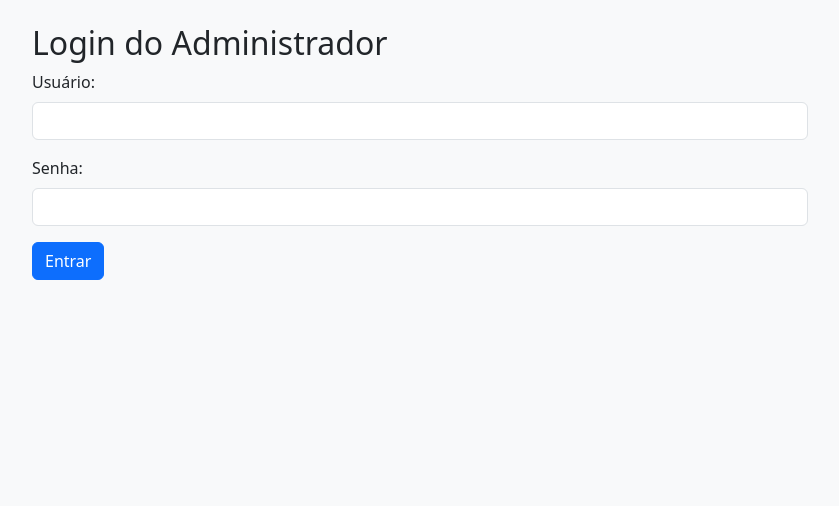
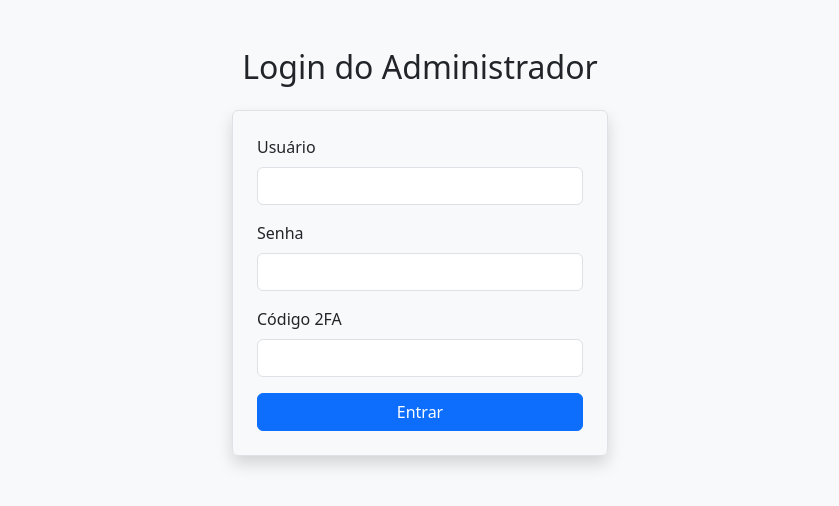
Before and after one commit to Brenex000006/Site-de-teste-para-TCC, a Flask app: page /login in a window 1280 px wide. Shown: the part 56-562 px from the top of the page, without its empty margins (220-1059 px from the left). Run offline with Flask 3, Linux system fonts and the light colour scheme.

Commit message:
Criação do 2FA

```diff
--- a/app.py
+++ b/app.py
@@ -1,10 +1,13 @@
-from flask import Flask, render_template, request, redirect, url_for, flash
-from flask_login import LoginManager, UserMixin, login_user, logout_user, login_required
+from flask import Flask, render_template, request, redirect, url_for, flash, send_file
+from flask_login import LoginManager, UserMixin, login_user, logout_user, login_required, current_user
 from werkzeug.utils import secure_filename
 from dotenv import load_dotenv
 import os
 import uuid
 import mysql.connector
+import pyotp
+import qrcode
+import io
 from datetime import datetime
 
 # Configuração
@@ -15,7 +18,6 @@ app.config['UPLOAD_FOLDER'] = 'static/uploads'
 os.makedirs(app.config['UPLOAD_FOLDER'], exist_ok=True)
 
 # Banco de dados MySQL
-
 db = mysql.connector.connect(
     host="127.0.0.1",
     user="Root",
@@ -37,7 +39,37 @@ def load_user(user_id):
         return Admin()
     return None
 
-# Funções de banco de dados
+# --- Funções auxiliares ---
+def update_env_variable(key, value, env_path='.env'):
+    """Atualiza ou adiciona uma variável no .env"""
+    lines = []
+    if os.path.exists(env_path):
+        with open(env_path, 'r') as f:
+            lines = f.readlines()
+
+    with open(env_path, 'w') as f:
+        found = False
+        for line in lines:
+            if line.startswith(f"{key}="):
+                f.write(f"{key}={value}\n")
+                found = True
+            else:
+                f.write(line)
+        if not found:
+            f.write(f"{key}={value}\n")
+
+    # Recarrega a variável no ambiente
+    load_dotenv(env_path, override=True)
+
+def get_or_create_admin_2fa_secret():
+    """Retorna a chave secreta do admin ou cria uma nova"""
+    secret = os.getenv('ADMIN_2FA_SECRET')
+    if not secret:
+        secret = pyotp.random_base32()
+        update_env_variable('ADMIN_2FA_SECRET', secret)
+    return secret
+
+# --- Funções de banco de dados ---
 def salvar_usuario(cpf, nome, imagem_url):
     cursor = db.cursor()
     try:
@@ -61,7 +93,6 @@ def carregar_usuarios():
     cursor.close()
     return usuarios
 
-
 def atualizar_usuario(cpf_antigo, cpf_novo, nome, imagem_url=None):
     cursor = db.cursor()
     if imagem_url:
@@ -78,24 +109,39 @@ def excluir_usuario(cpf):
     cursor.execute("DELETE FROM usuarios WHERE CPF = %s", (cpf,))
     db.commit()
 
-# Rotas
-from flask_login import current_user, logout_user
-
+# --- Rotas ---
 @app.route('/')
 def index():
     if current_user.is_authenticated:
         logout_user()
     return redirect(url_for('login'))
+
 @app.route('/login', methods=['GET', 'POST'])
 def login():
     if request.method == 'POST':
         usuario = request.form['username']
         senha = request.form['password']
+        secret = os.getenv('ADMIN_2FA_SECRET')
+
         if usuario == os.getenv("ADMIN_USERNAME") and senha == os.getenv("ADMIN_PASSWORD"):
-            login_user(Admin())
-            return redirect(url_for('lista'))
-        flash("Credenciais inválidas.")
-    return render_template('login.html')
+            if not secret:
+                # Sem 2FA configurado: login direto e redireciona ao setup
+                login_user(Admin())
+                flash("Configure o 2FA antes de continuar.")
+                return redirect(url_for('two_factor_setup'))
+            else:
+                # 2FA configurado: valida o código
+                codigo_2fa = request.form.get('codigo_2fa')
+                totp = pyotp.TOTP(secret)
+                if totp.verify(codigo_2fa, valid_window=1):  # tolerância de 30s para frente e trás
+                    login_user(Admin())
+                    return redirect(url_for('lista'))
+                else:
+                    flash("Código 2FA inválido.")
+        else:
+            flash("Credenciais inválidas.")
+
+    return render_template('login.html', secret=os.getenv('ADMIN_2FA_SECRET'))
 
 @app.route('/logout')
 @login_required
@@ -110,7 +156,6 @@ def cadastrar():
         nome = request.form['nome']
         cpf = request.form['identificacao']
         imagem = request.files['imagem']
-        # Verifica se CPF já está cadastrado
         usuarios = carregar_usuarios()
         if any(u['cpf'] == cpf for u in usuarios):
             flash("CPF já cadastrado.")
@@ -128,7 +173,6 @@ def cadastrar():
                 flash("Pessoa cadastrada com sucesso!")
             else:
                 flash("Erro ao cadastrar pessoa.")
-
             return redirect(url_for('cadastrar'))
 
     return render_template('cadastrar.html')
@@ -140,7 +184,6 @@ def lista():
     data = request.args.get('data', '')
 
     cursor = db.cursor(dictionary=True)
-
     query = "SELECT * FROM usuarios WHERE 1=1"
     valores = []
 
@@ -194,8 +237,8 @@ def editar(cpf):
             nova_url_imagem = url_for('static', filename=f'uploads/{nome_unico}')
             Url_Abs = os.path.abspath(caminho_arquivo)
         else:
-            relative_path = pessoa['endereco_imagem'].lstrip('/')  # Remove leading slash
-            base_dir = os.path.dirname(os.path.abspath(__file__))  # Path to current script
+            relative_path = pessoa['endereco_imagem'].lstrip('/')
+            base_dir = os.path.dirname(os.path.abspath(__file__))
             Url_Abs = os.path.abspath(os.path.join(base_dir, relative_path))
 
         atualizar_usuario(cpf, novo_cpf, nome, Url_Abs)
@@ -218,6 +261,39 @@ def excluir(cpf):
     flash("Registro excluído com sucesso!")
     return redirect(url_for('lista'))
 
+@app.route('/2fa_qr')
+def two_factor_qr():
+    secret = os.getenv('ADMIN_2FA_SECRET')
+    if not secret:
+        img = qrcode.make("2FA não configurado")
+    else:
+        totp = pyotp.TOTP(secret)
+        uri = totp.provisioning_uri(name="Admin TCC", issuer_name="Site TCC Facial")
+        img = qrcode.make(uri)
+
+    buf = io.BytesIO()
+    img.save(buf, format='PNG')
+    buf.seek(0)
+    return send_file(buf, mimetype='image/png')
+
+@app.route('/2fa_setup', methods=['GET', 'POST'])
+@login_required
+def two_factor_setup():
+    secret = get_or_create_admin_2fa_secret()
+
+    if request.method == 'POST':
+        codigo = request.form['codigo_2fa']
+        totp = pyotp.TOTP(secret)
+        if totp.verify(codigo, valid_window=1):
+            flash("2FA configurado com sucesso! Faça login novamente.")
+            logout_user()
+            return redirect(url_for('login'))
+        else:
+            flash("Código 2FA inválido. Tente novamente.")
+
+    provisioning_url = pyotp.TOTP(secret).provisioning_uri(name="admin", issuer_name="Sistema de Cadastro Facial")
+    return render_template('2fa_setup.html', provisioning_url=provisioning_url)
+
+# --- Inicia a aplicação ---
 if __name__ == '__main__':
-    #app.run(debug=True)
     app.run(host='0.0.0.0', port=5000, debug=True)
--- a/templates/login.html
+++ b/templates/login.html
@@ -1,16 +1,29 @@
 {% extends 'base.html' %}
 {% block title %}Login{% endblock %}
 {% block content %}
-<h2>Login do Administrador</h2>
-<form method="POST">
+<div class="container mt-5" style="max-width: 400px;">
+    <h2 class="text-center mb-4">Login do Administrador</h2>
+    <form method="POST" class="border p-4 rounded shadow">
         <div class="mb-3">
-        <label for="username" class="form-label">Usuário:</label>
+            <label for="username" class="form-label">Usuário</label>
             <input type="text" class="form-control" id="username" name="username" required>
         </div>
         <div class="mb-3">
-        <label for="password" class="form-label">Senha:</label>
+            <label for="password" class="form-label">Senha</label>
             <input type="password" class="form-control" id="password" name="password" required>
         </div>
+
+        {% if secret %}
+        <!-- Campo do código 2FA só aparece se o segredo já estiver configurado -->
+        <div class="mb-3">
+            <label for="codigo_2fa" class="form-label">Código 2FA</label>
+            <input type="text" class="form-control" id="codigo_2fa" name="codigo_2fa" required>
+        </div>
+        {% endif %}
+
+        <div class="d-grid">
             <button type="submit" class="btn btn-primary">Entrar</button>
+        </div>
     </form>
+</div>
 {% endblock %}
```
Also changed, not shown: templates/2fa_setup.html (added, +20 -0 lines). Lines whose indentation alone changed are shown as unchanged.
